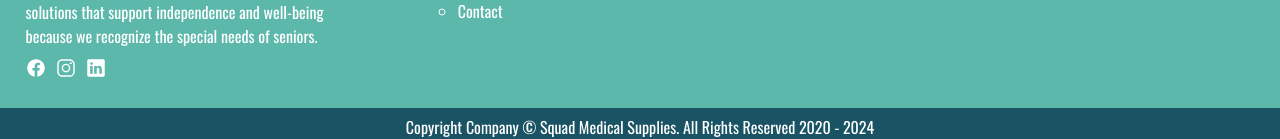
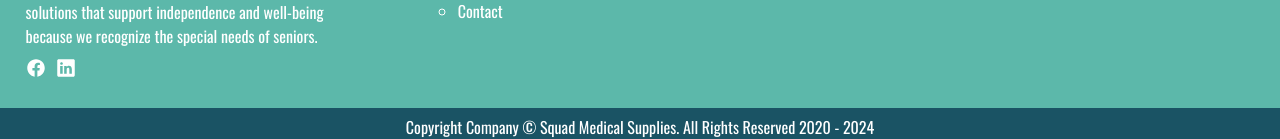
Before and after one commit to MKashanButt/squad-medical-supplies, a Next.js app: page / in a window 1280 px wide. Shown: the part 3717-3856 px from the top of the page. Built offline with nearby package versions, Linux system fonts and the light colour scheme.

Commit message:
removed instagram icon

```diff
--- a/src/components/Footer.tsx
+++ b/src/components/Footer.tsx
@@ -15,12 +15,6 @@ export default function Footer() {
                             <a href="#">
                                 <svg xmlns="http://www.w3.org/2000/svg" className={styles.icon} viewBox="0 0 512 512">
                                     <path d="M480 257.35c0-123.7-100.3-224-224-224s-224 100.3-224 224c0 111.8 81.9 204.47 189 221.29V322.12h-56.89v-64.77H221V208c0-56.13 33.45-87.16 84.61-87.16 24.51 0 50.15 4.38 50.15 4.38v55.13H327.5c-27.81 0-36.51 17.26-36.51 35v42h62.12l-9.92 64.77H291v156.54c107.1-16.81 189-109.48 189-221.31z" fill-rule="evenodd" />
-                                </svg>
-                            </a>
-                            <a href="#">
-                                <svg xmlns="http://www.w3.org/2000/svg" className={styles.icon} viewBox="0 0 512 512">
-                                    <path d="M349.33 69.33a93.62 93.62 0 0193.34 93.34v186.66a93.62 93.62 0 01-93.34 93.34H162.67a93.62 93.62 0 01-93.34-93.34V162.67a93.62 93.62 0 0193.34-93.34h186.66m0-37.33H162.67C90.8 32 32 90.8 32 162.67v186.66C32 421.2 90.8 480 162.67 480h186.66C421.2 480 480 421.2 480 349.33V162.67C480 90.8 421.2 32 349.33 32z" />
-                                    <path d="M377.33 162.67a28 28 0 1128-28 27.94 27.94 0 01-28 28zM256 181.33A74.67 74.67 0 11181.33 256 74.75 74.75 0 01256 181.33m0-37.33a112 112 0 10112 112 112 112 0 00-112-112z" />
                                 </svg>
                             </a>
                             <a href="#">
```
